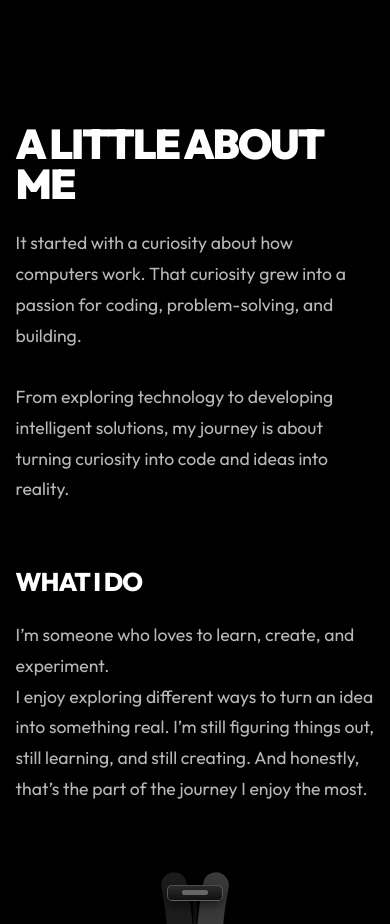
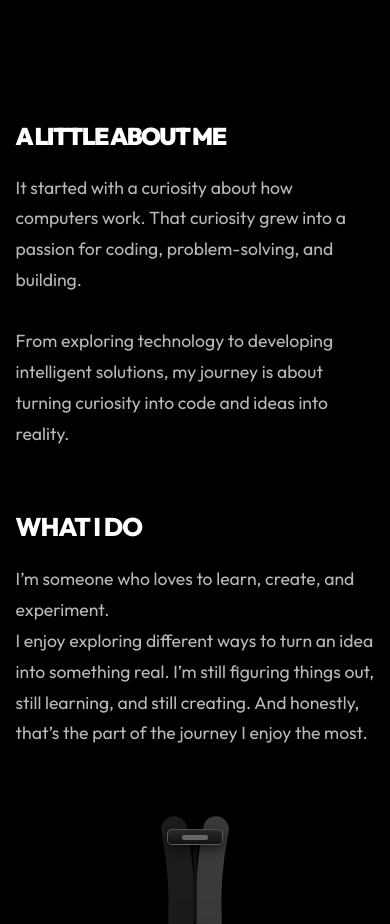
Before and after one commit to samjerish/SAMJERISHD_PORTFOLIO, a React (Vite) app: page / in a window 390 px wide. Shown: the part 3120-4044 px from the top of the page. Built offline with nearby package versions, Linux system fonts and the light colour scheme.

Commit message:
Keep A LITTLE ABOUT ME heading strictly on a single line across all screens

```diff
--- a/src/components/sections/StorySection.css
+++ b/src/components/sections/StorySection.css
@@ -48,13 +48,14 @@
 
 .story-headline {
   font-family: var(--font-heading);
-  font-size: clamp(3.5rem, 6.5vw, 5.5rem);
+  font-size: clamp(2rem, 3.8vw, 3.8rem);
   font-weight: 900;
   color: #ffffff;
-  letter-spacing: -2px;
+  letter-spacing: -1.5px;
   text-transform: uppercase;
   margin: 0;
-  line-height: 0.96;
+  line-height: 1;
+  white-space: nowrap;
 }
 
 .story-subheadline {
@@ -409,7 +410,8 @@ body.light-mode .story-description {
   }
 
   .story-headline {
-    font-size: clamp(2.6rem, 8.5vw, 3.6rem);
+    font-size: clamp(1.4rem, 6.2vw, 2.2rem);
+    white-space: nowrap;
   }
 
   .story-subheadline {
```
